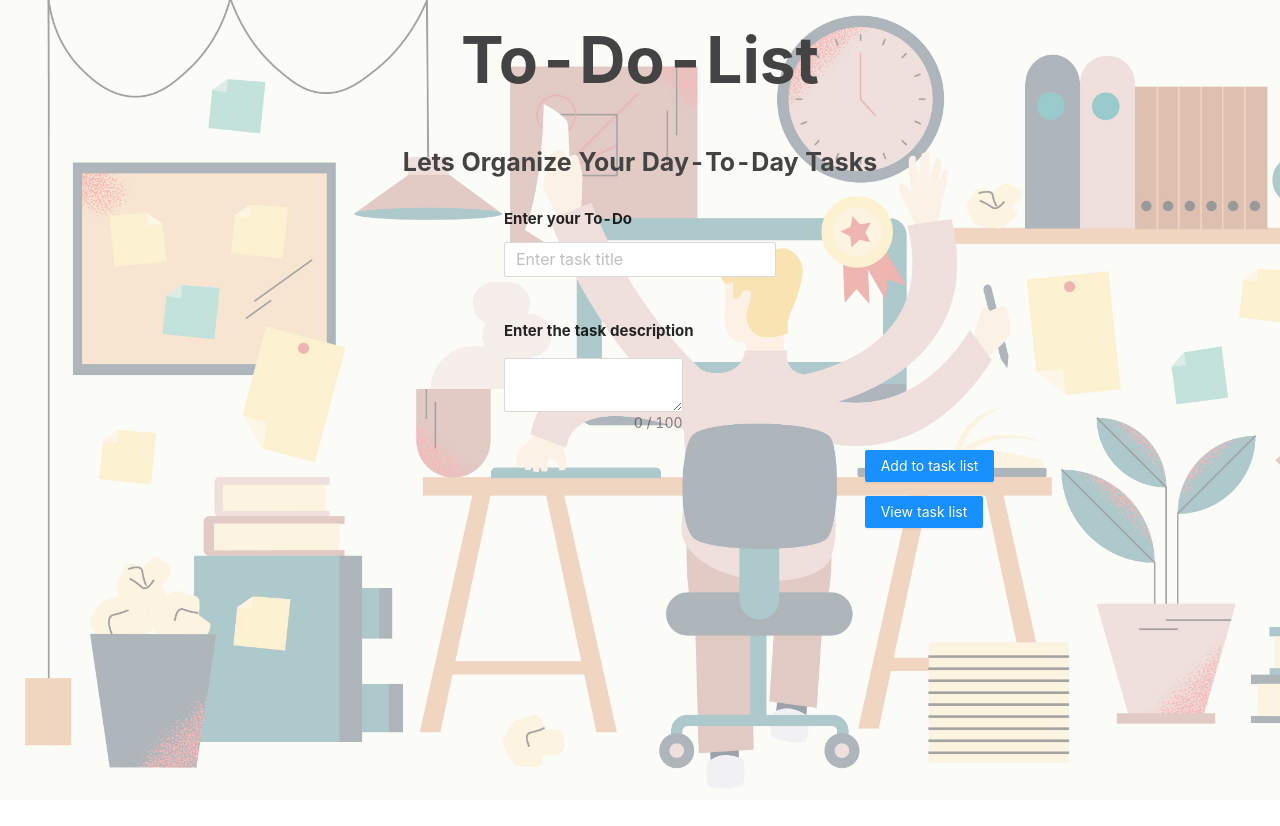
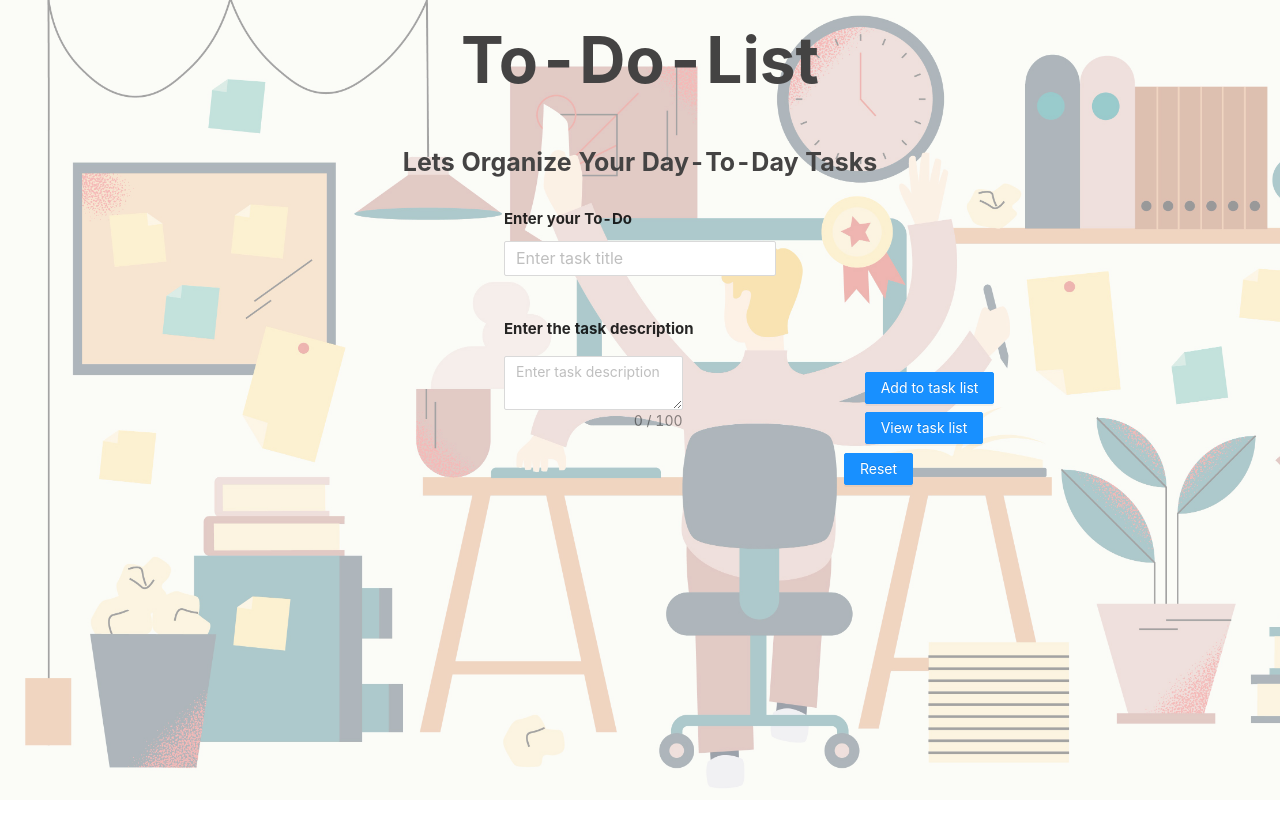
Before and after one commit to ThanuH/my-to-do-app-, a React (Create React App) app in the folder to-do-app/: page / in a window 1280 px wide. Shown: the top 826 px of the page. Built offline with nearby package versions, Linux system fonts and the light colour scheme.

Commit message:
Dev Phase 14

```diff
--- a/to-do-app/src/Components/Pages/Home.tsx
+++ b/to-do-app/src/Components/Pages/Home.tsx
@@ -17,6 +17,8 @@ const Home = () => {
   const onFinishFailed = (errorInfo: any) => {
     console.log("Failed:", errorInfo);
   };
+
+
 
   return (
     <div className="App">
@@ -54,7 +56,10 @@ const Home = () => {
           className="DesBox"
           rules={[{ required: true, message: "Please enter the description" }]}
         >
-          <Input.TextArea showCount maxLength={100} />
+          <Input.TextArea
+          showCount
+          maxLength={100}
+          placeholder="Enter task description" />
         </Form.Item>
 
         <Form.Item wrapperCol={{ offset: 8, span: 16 }}>
@@ -67,6 +72,11 @@ const Home = () => {
             View task list
           </Button>
         </Form.Item>
+        <Form.Item>
+        <Button htmlType="reset" type="primary" className="Button3">
+          Reset
+        </Button>
+        </Form.Item>
       </Form>
     </div>
   );
--- a/to-do-app/src/Components/Pages/ViewList.tsx
+++ b/to-do-app/src/Components/Pages/ViewList.tsx
@@ -17,8 +17,8 @@ const ViewList = () => {
     setNewList(state.state);
   }, [newList]);
 
-  const listClick = (event:any ,index:number) => {
-    console.log("Failed:",index );
+  const listClick = (event: any, index: number) => {
+    console.log("Failed:", index);
   };
 
   return (
@@ -29,37 +29,37 @@ const ViewList = () => {
       <Card
         title="Task List"
         className="task-list"
-        style={{ backgroundColor: "#68B3F9"}}
+        style={{ backgroundColor: "#68B3F9" }}
       >
         {newList.map((item: any, index: number) => (
-          <Button block
+          <Button
+            block
             style={{ backgroundColor: "#4788E8" }}
             size="small"
             type="primary"
-            onClick={(event) =>listClick(event,index)
-            }
+            onClick={(event) => listClick(event, index)}
           >
-            <p>{item.title}:{item.description}</p>
+            <p>
+              {item.title}:{item.description}
+            </p>
           </Button>
         ))}
       </Card>
       <Card
         title="To-do-List"
         className="to-do-list"
-        style={{ backgroundColor: "#FE5757"}}
+        style={{ backgroundColor: "#FE5757" }}
       >
         {newList.map((item: any, index: number) => (
-          <Button block
+          <Button
+            block
             style={{ backgroundColor: "#F05252" }}
             size="small"
-            type="primary"danger
-            // onClick={(event) =>listClick(event,index)}
-          >
-            {/* <p>{item.title}:{item.description}</p> */}
-          </Button>
+            type="primary"
+            danger
+          ></Button>
         ))}
       </Card>
-
     </div>
   );
 };
--- a/to-do-app/src/Style/Input.css
+++ b/to-do-app/src/Style/Input.css
@@ -10,9 +10,9 @@
 .DesBox{
     font-family: "SF Pro Display";
     display: flex;
-    width: 223%;
-    height: 100%;
-    position: relative;
+    width: 36%;
+    height: 180%;
+    position: absolute;
     align-items: left;
 }
 .InputTxt{
@@ -24,10 +24,15 @@
 .Button1{
     position:absolute;
     left: 270px;
-    bottom: 280px;
+
 }
 .Button2{
-    position:absolute;
+    position:relative;
     left: 270px;
-    bottom: 290px;
+
 }
+.Button3{
+    position: relative;
+    left: 340px;
+    bottom:15px ;
+}
```
